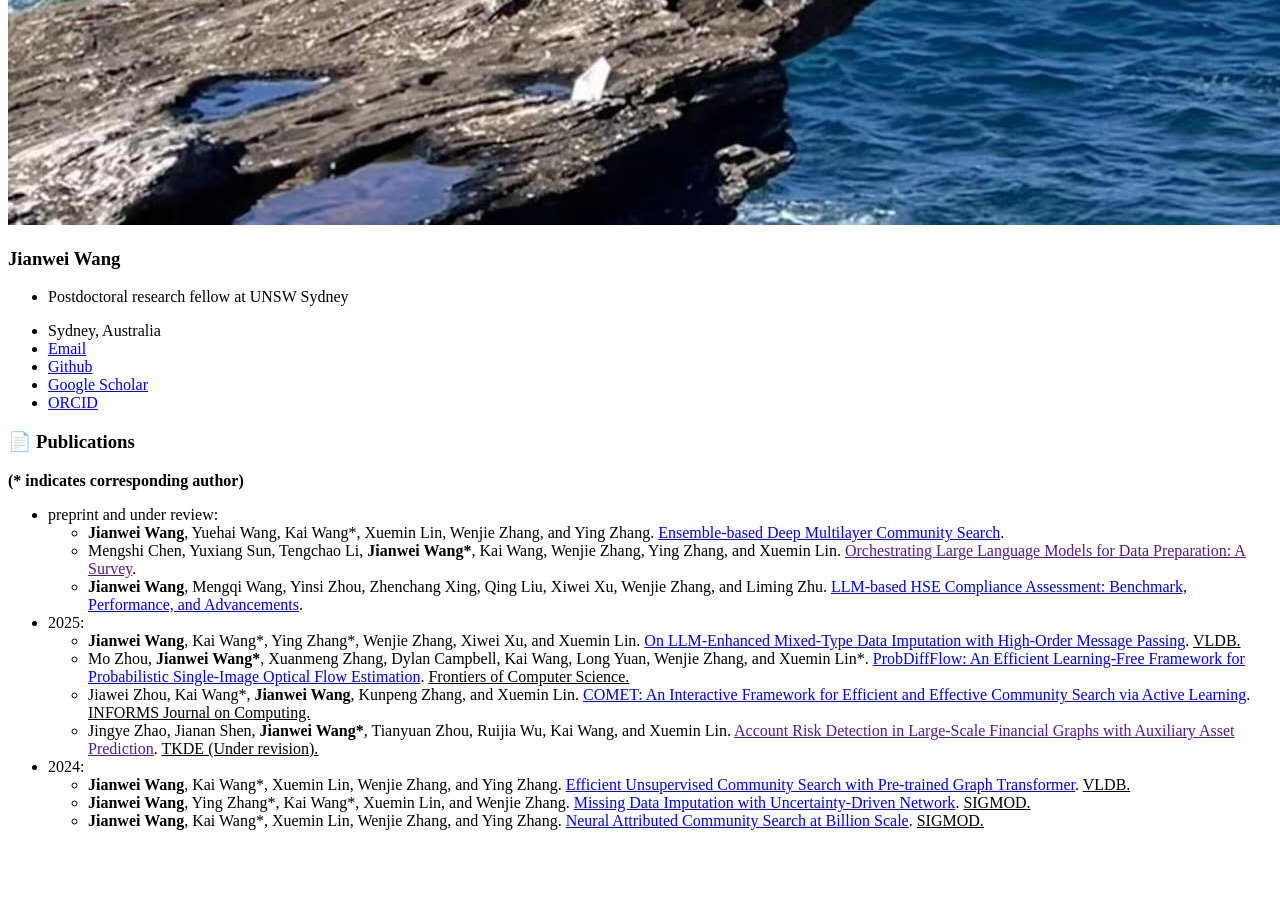
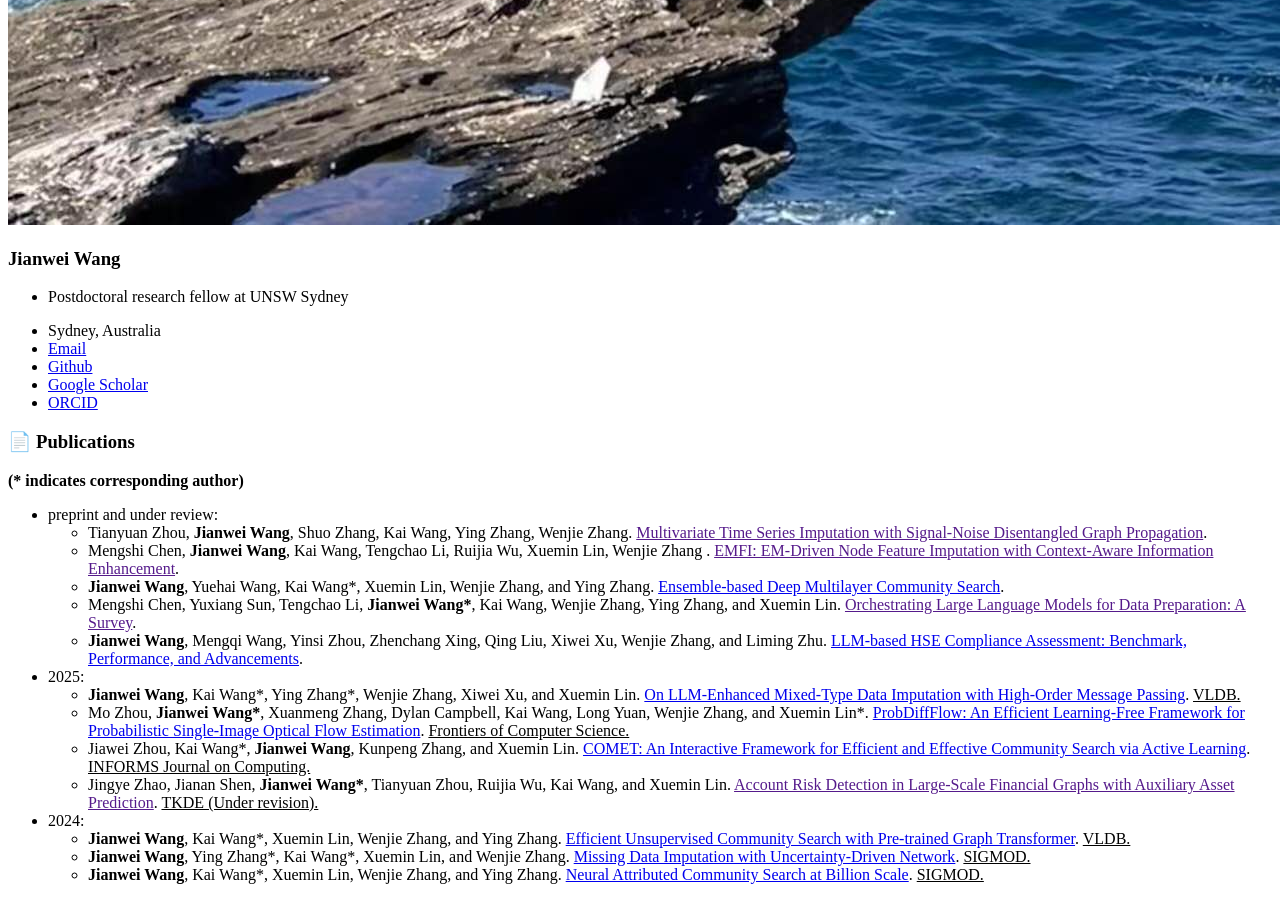
Before and after one commit to jianwei-cse/jianwei-cse.github.io, a Jekyll site: the page built from _pages/includes/publications.md, in a window 1280 px wide and 900 px high, scrolled down 1239 px. Built offline with Jekyll 4.4.1, drawn with Linux system fonts in a browser that asks for light colours; our own code applies the rules of GitHub Pages for plain Markdown files; a script bundle is joined from its source files by our own code; before the commit the page ends 2085 px from its top, so only the background shows below that.

Commit message:
update code

```diff
--- a/_pages/includes/publications.md
+++ b/_pages/includes/publications.md
@@ -3,6 +3,8 @@
 **(* indicates corresponding author)**
 
 * preprint and under review:
+  + Tianyuan Zhou, **Jianwei Wang**, Shuo Zhang, Kai Wang, Ying Zhang, Wenjie Zhang. [Multivariate Time Series Imputation with Signal-Noise Disentangled Graph Propagation]().
+  + Mengshi Chen, **Jianwei Wang**, Kai Wang, Tengchao Li, Ruijia Wu, Xuemin Lin, Wenjie Zhang . [EMFI: EM-Driven Node Feature Imputation with Context-Aware Information Enhancement]().
   + **Jianwei Wang**, Yuehai Wang, Kai Wang\*, Xuemin Lin, Wenjie Zhang, and Ying Zhang. [Ensemble-based Deep Multilayer Community Search](https://arxiv.org/abs/2501.02194).
   + Mengshi Chen, Yuxiang Sun, Tengchao Li, **Jianwei Wang\***, Kai Wang, Wenjie Zhang, Ying Zhang, and Xuemin Lin. [Orchestrating Large Language Models for Data Preparation: A Survey]().
   + **Jianwei Wang**, Mengqi Wang, Yinsi Zhou, Zhenchang Xing, Qing Liu, Xiwei Xu, Wenjie Zhang, and Liming Zhu. [LLM-based HSE Compliance Assessment: Benchmark, Performance, and Advancements](https://arxiv.org/pdf/2505.22959).
```
Also changed, not shown: _pages/includes/experience.md (+1 -0 lines).
